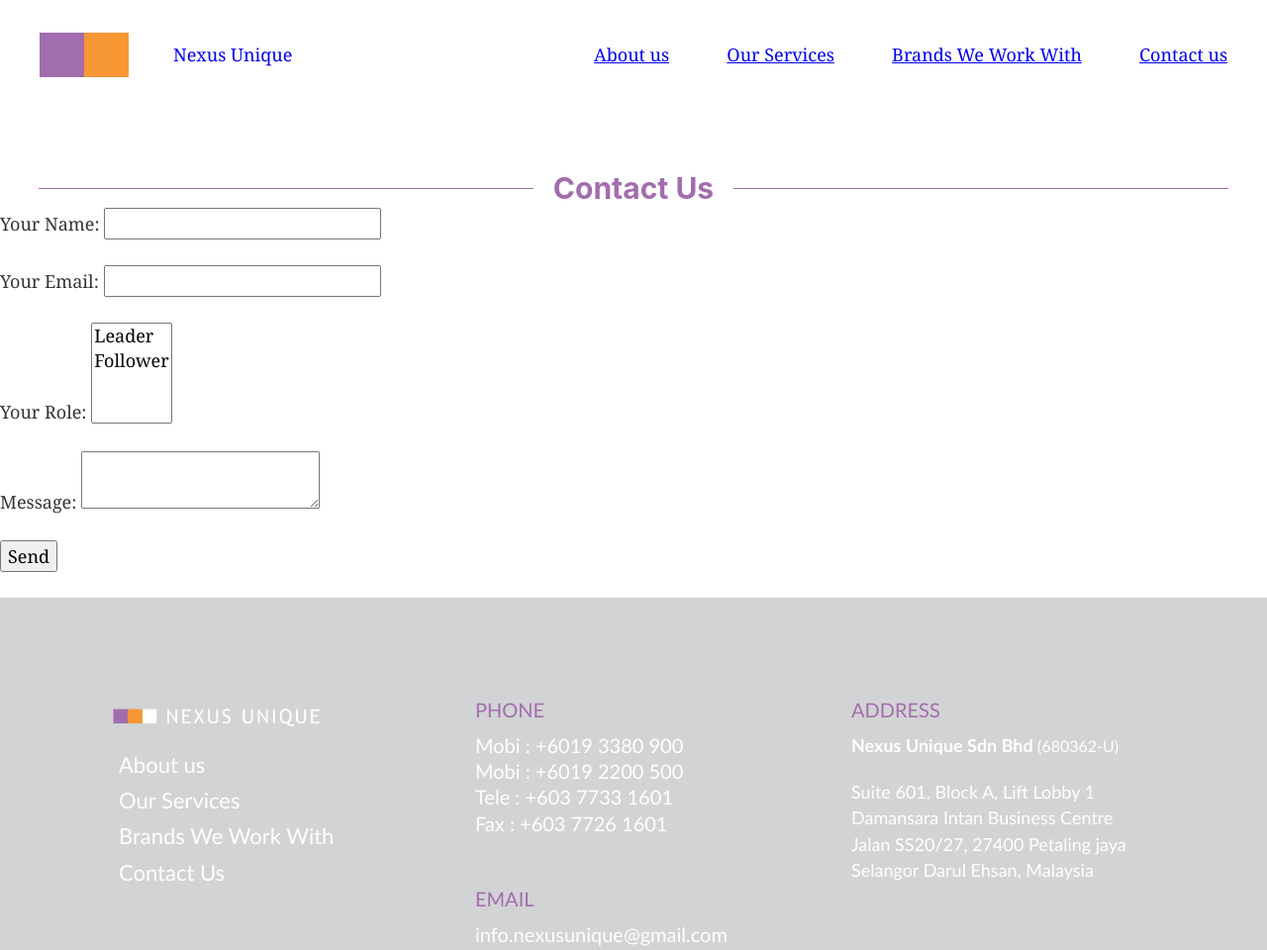
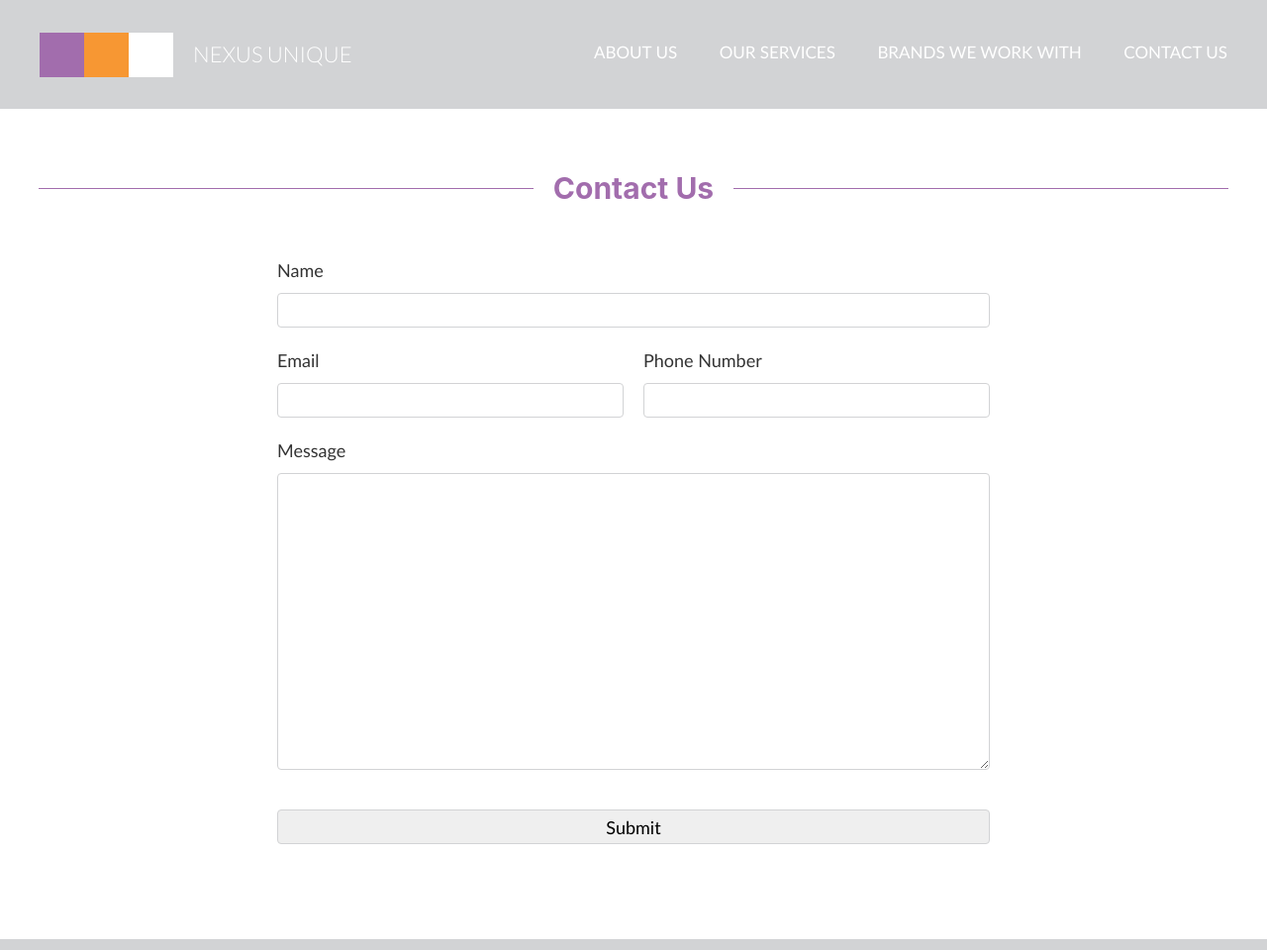
Before and after one commit to nazrinshahaf/nexus, a Gatsby site: page /contact-us in a window 1280 px wide. Shown: the top 960 px of the page at 99% size. Built offline with nearby package versions, Linux system fonts and the light colour scheme; Gatsby itself is replaced by a stand-in of ours.

Commit message:
reverted back to original version

```diff
--- a/src/components/header.js
+++ b/src/components/header.js
@@ -7,21 +7,19 @@ import "./header.css"
 const Header = ({ siteTitle }) => {
   const [headerAtTop, setHeaderAtTop] = useState(true)
 
-  // window.addEventListener("scroll", () => {
-  //   setHeaderAtTop(window.scrollY < 40)
-  // })
+  window.addEventListener("scroll", () => {
+    setHeaderAtTop(window.scrollY < 40)
+  })
 
   return (
     <header
-    // style={
-
-    //     // window.location.pathname !== "/contact-us"
-    //     //   ? headerAtTop
-    //     //     ? { backgroundColor: "transparent" }
-    //     //     : { backgroundColor: "#d2d3d5" }
-    //     //   : { backgroundColor: "#d2d3d5" }
-
-    // }
+      style={
+        window.location.pathname !== "/contact-us"
+          ? headerAtTop
+            ? { backgroundColor: "transparent" }
+            : { backgroundColor: "#d2d3d5" }
+          : { backgroundColor: "#d2d3d5" }
+      }
     >
       <div className="navbar-contents">
         <Link to="/" className="navbar-logo-container">
@@ -29,15 +27,13 @@ const Header = ({ siteTitle }) => {
           <div className="nexus-unique-logo-center"></div>
           <div className="nexus-unique-logo-right"></div>
           <div
-          // className={
-
-          //     // window.location.pathname !== "/contact-us"
-          //     //   ? headerAtTop
-          //     //     ? "nexus-unique-logo-title"
-          //     //     : "nexus-unique-logo-title-active"
-          //     //   : "nexus-unique-logo-title-active"
-
-          // }
+            className={
+              window.location.pathname !== "/contact-us"
+                ? headerAtTop
+                  ? "nexus-unique-logo-title"
+                  : "nexus-unique-logo-title-active"
+                : "nexus-unique-logo-title-active"
+            }
           >
             {siteTitle}
           </div>
@@ -46,56 +42,48 @@ const Header = ({ siteTitle }) => {
         <div className="navbar-contents-container">
           <Link
             to="/about"
-            // className={
-
-            //     // window.location.pathname !== "/contact-us"
-            //     //   ? headerAtTop
-            //     //     ? "navbar-content-link"
-            //     //     : "navbar-content-link-active"
-            //     //   : "navbar-content-link-active"
-
-            // }
+            className={
+              window.location.pathname !== "/contact-us"
+                ? headerAtTop
+                  ? "navbar-content-link"
+                  : "navbar-content-link-active"
+                : "navbar-content-link-active"
+            }
           >
             <div>About us</div>
           </Link>
           <Link
-            // className={
-
-            //     // window.location.pathname !== "/contact-us"
-            //     //   ? headerAtTop
-            //     //     ? "navbar-content-link"
-            //     //     : "navbar-content-link-active"
-            //     //   : "navbar-content-link-active"
-
-            // }
+            className={
+              window.location.pathname !== "/contact-us"
+                ? headerAtTop
+                  ? "navbar-content-link"
+                  : "navbar-content-link-active"
+                : "navbar-content-link-active"
+            }
             to="/services"
           >
             <div>Our Services</div>
           </Link>
           <Link
-            // className={
-
-            //     // window.location.pathname !== "/contact-us"
-            //     //   ? headerAtTop
-            //     //     ? "navbar-content-link"
-            //     //     : "navbar-content-link-active"
-            //     //   : "navbar-content-link-active"
-
-            // }
+            className={
+              window.location.pathname !== "/contact-us"
+                ? headerAtTop
+                  ? "navbar-content-link"
+                  : "navbar-content-link-active"
+                : "navbar-content-link-active"
+            }
             to="/brands-we-work-with"
           >
             <div>Brands We Work With</div>
           </Link>
           <Link
-            // className={
-
-            //     // window.location.pathname !== "/contact-us"
-            //     //   ? headerAtTop
-            //     //     ? "navbar-content-link"
-            //     //     : "navbar-content-link-active"
-            //     //   : "navbar-content-link-active"
-
-            // }
+            className={
+              window.location.pathname !== "/contact-us"
+                ? headerAtTop
+                  ? "navbar-content-link"
+                  : "navbar-content-link-active"
+                : "navbar-content-link-active"
+            }
             to="/contact-us"
           >
             <div>Contact us</div>
--- a/src/pages/contact-us.js
+++ b/src/pages/contact-us.js
@@ -12,7 +12,7 @@ const Contact = () => (
       <h1 className="contact-header-title">Contact Us</h1>
       <div className="contact-line"></div>
     </div>
-    {/* <form
+    <form
       method="POST"
       name="nexus-contact-2"
       data-netlify="true"
@@ -75,35 +75,6 @@ const Contact = () => (
           </button>
         </div>
       </div>
-    </form> */}
-    <form name="contact" method="POST" data-netlify="true">
-      <p>
-        <label>
-          Your Name: <input type="text" name="name" />
-        </label>
-      </p>
-      <p>
-        <label>
-          Your Email: <input type="email" name="email" />
-        </label>
-      </p>
-      <p>
-        <label>
-          Your Role:{" "}
-          <select name="role[]" multiple>
-            <option value="leader">Leader</option>
-            <option value="follower">Follower</option>
-          </select>
-        </label>
-      </p>
-      <p>
-        <label>
-          Message: <textarea name="message"></textarea>
-        </label>
-      </p>
-      <p>
-        <button type="submit">Send</button>
-      </p>
     </form>
   </Layout>
 )
```
